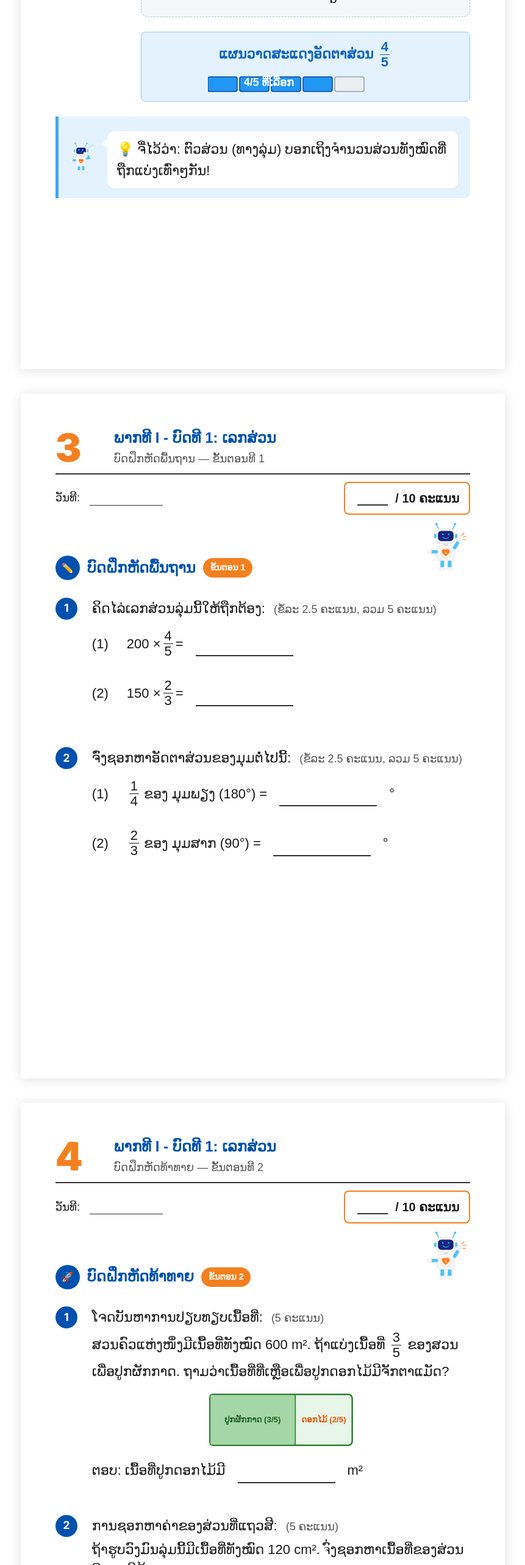
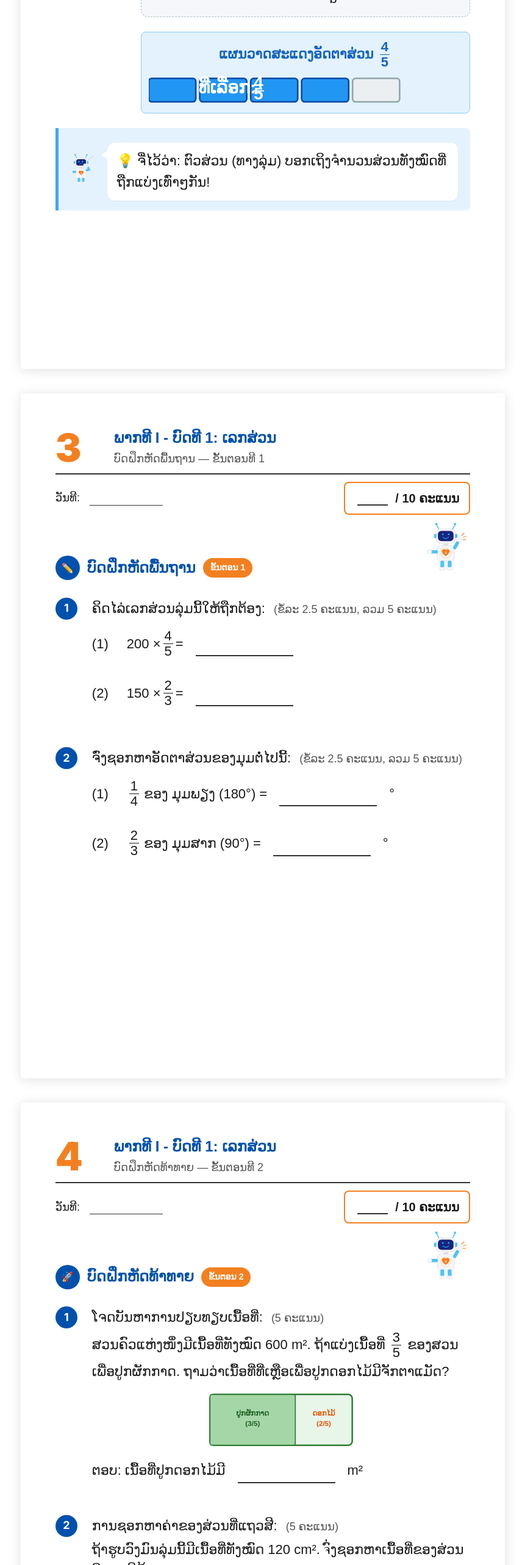
Before and after one commit to kokiyamagishi/MathDrillMaker, a Next.js app: page /secondary2 in a window 1280 px wide. Shown: the part 1720-4286 px from the top of the page at 61% size, without its empty margins (229-1090 px from the left). Built offline with nearby package versions, Linux system fonts and the light colour scheme; a web font is replaced by a local one.

Commit message:
fix: convert slash fractions in SVGs and answers block on page 10 in unit1.tsx

```diff
--- a/src/data/secondary2/unit1.tsx
+++ b/src/data/secondary2/unit1.tsx
@@ -35,7 +35,7 @@ export const unit1Data: UnitData = {
             {/* Visual representation of 4/5 */}
             <div style={{ display: "flex", flexDirection: "column", alignItems: "center", gap: "8px", padding: "12px", backgroundColor: "#E3F2FD", borderRadius: "8px", border: "1px solid #90CAF9" }}>
               <span style={{ fontSize: "1.25rem", fontWeight: "bold", color: "#1565C0" }}>{"ແຜນວາດສະແດງອັດຕາສ່ວນ "}<Fraction num="4" den="5" /></span>
-              <svg viewBox="0 0 400 40" style={{ width: "100%", maxWidth: "320px", height: "auto" }}>
+              <svg viewBox="0 0 400 40">
                 {/* 5 blocks, 4 shaded blue, 1 gray */}
                 <rect x="0" y="5" width="60" height="30" fill="#2196F3" stroke="#0D47A1" strokeWidth="2" rx="4" />
                 <rect x="65" y="5" width="60" height="30" fill="#2196F3" stroke="#0D47A1" strokeWidth="2" rx="4" />
@@ -43,7 +43,10 @@ export const unit1Data: UnitData = {
                 <rect x="195" y="5" width="60" height="30" fill="#2196F3" stroke="#0D47A1" strokeWidth="2" rx="4" />
                 <rect x="260" y="5" width="60" height="30" fill="#ECEFF1" stroke="#90A4AE" strokeWidth="2" rx="4" />
                 {/* Text identifier */}
-                <text x="125" y="24" fill="#FFFFFF" fontSize="14" fontWeight="bold" textAnchor="middle">{"4/5 ທີ່ເລືອກ"}</text>
+                <text x="100" y="24" fill="#FFFFFF" fontSize="12" fontWeight="bold" textAnchor="middle">{"ທີ່ເລືອກ:"}</text>
+                <text x="140" y="18" fill="#FFFFFF" fontSize="12" fontWeight="bold" textAnchor="middle">{"4"}</text>
+                <line x1="133" y1="21" x2="147" y2="21" stroke="#FFFFFF" strokeWidth="1.5" />
+                <text x="140" y="32" fill="#FFFFFF" fontSize="12" fontWeight="bold" textAnchor="middle">{"5"}</text>
               </svg>
             </div>
           </div>
@@ -138,8 +141,10 @@ export const unit1Data: UnitData = {
                 <rect x="10" y="10" width="280" height="100" fill="#E8F5E9" stroke="#2E7D32" strokeWidth="3" rx="8" />
                 {/* 3/5 green for veggies */}
                 <rect x="10" y="10" width="168" height="100" fill="#A5D6A7" stroke="#2E7D32" strokeWidth="2" rx="4" />
-                <text x="94" y="65" fill="#1B5E20" fontSize="16" fontWeight="bold" textAnchor="middle">{"ປູກຜັກກາດ (3/5)"}</text>
-                <text x="234" y="65" fill="#E65100" fontSize="16" fontWeight="bold" textAnchor="middle">{"ດອກໄມ້ (2/5)"}</text>
+                <text x="94" y="52" fill="#1B5E20" fontSize="14" fontWeight="bold" textAnchor="middle">{"ປູກຜັກກາດ"}</text>
+                <text x="94" y="72" fill="#1B5E20" fontSize="14" fontWeight="bold" textAnchor="middle">{"(3/5)"}</text>
+                <text x="234" y="52" fill="#E65100" fontSize="14" fontWeight="bold" textAnchor="middle">{"ດອກໄມ້"}</text>
+                <text x="234" y="72" fill="#E65100" fontSize="14" fontWeight="bold" textAnchor="middle">{"(2/5)"}</text>
               </svg>
             </div>
             <div style={{ display: "flex", alignItems: "center", gap: "12px", flexWrap: "wrap", fontSize: "1.375rem" }}>
@@ -167,7 +172,9 @@ export const unit1Data: UnitData = {
                 <path d="M 60,60 L 60,10 A 50,50 0 1,1 10,60 Z" fill="#90CAF9" stroke="#1565C0" strokeWidth="2" />
                 {/* Center dot */}
                 <circle cx="60" cy="60" r="4" fill="#37474F" />
-                <text x="80" y="80" fill="#0D47A1" fontSize="14" fontWeight="bold">{"3/4"}</text>
+                <text x="85" y="62" fill="#0D47A1" fontSize="12" fontWeight="bold" textAnchor="middle">{"3"}</text>
+                <line x1="77" y1="66" x2="93" y2="66" stroke="#0D47A1" strokeWidth="1.5" />
+                <text x="85" y="80" fill="#0D47A1" fontSize="12" fontWeight="bold" textAnchor="middle">{"4"}</text>
               </svg>
             </div>
             <div style={{ display: "flex", alignItems: "center", gap: "12px", flexWrap: "wrap", fontSize: "1.375rem" }}>
```
